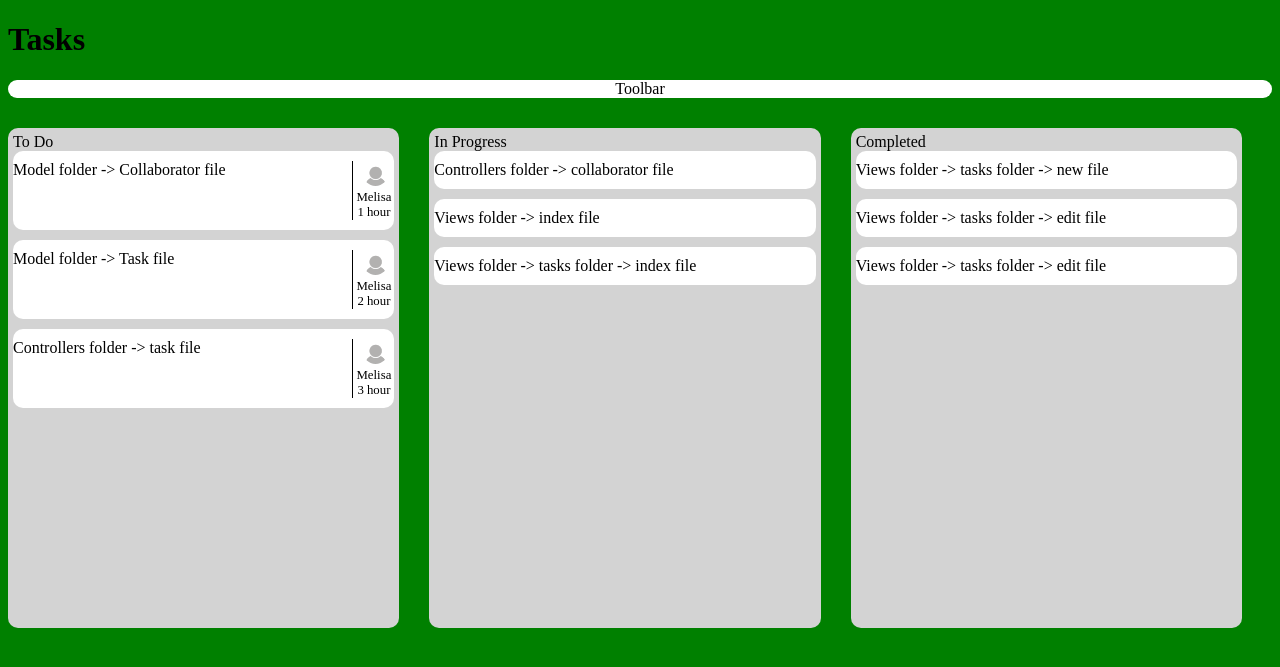
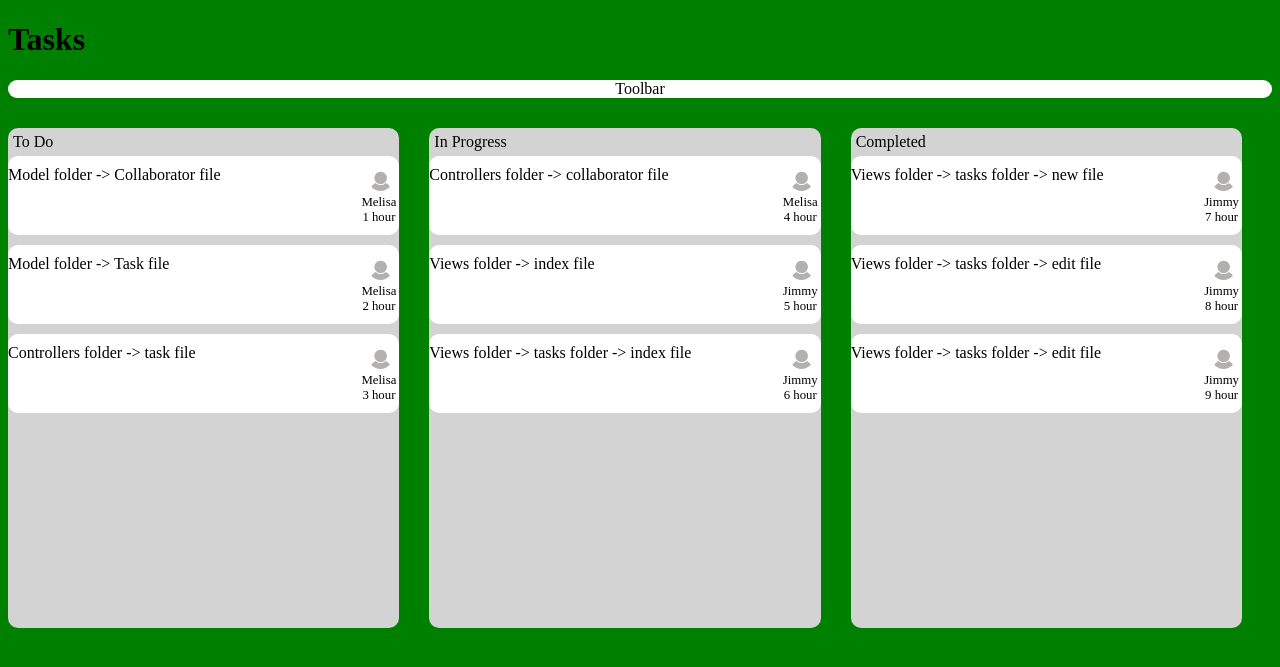
Before and after one commit to melisalarson/easy-do, a Node server app: page /tasks in a window 1280 px wide. Shown: the top 667 px of the page. Run offline with Node 20, Linux system fonts and the light colour scheme; some libraries are stand-ins or nearby versions.

Commit message:
made task-card view and options on each card

```diff
--- a/controllers/tasksController.js
+++ b/controllers/tasksController.js
@@ -4,15 +4,15 @@ const db = require('../models');
 
 const sampleData =
   [
-    { name: 'Model folder -> Collaborator file',          collaborators: { name:'Melisa', img_url:'https://www.kindpng.com/imgv/hxibTwh_default-profile-hd-png-download/#gal_default-profile-hd-png-download_hxibTwh_4517876.png'}, completionTime: '1 hour', stage: 'to-do' },
-    { name: 'Model folder -> Task file',                  collaborators: { name:'Melisa', img_url:'https://www.kindpng.com/imgv/hxibTwh_default-profile-hd-png-download/#gal_default-profile-hd-png-download_hxibTwh_4517876.png'}, completionTime: '2 hour', stage: 'to-do' },
-    { name: 'Controllers folder -> task file',            collaborators: { name:'Melisa', img_url:'https://www.kindpng.com/imgv/hxibTwh_default-profile-hd-png-download/#gal_default-profile-hd-png-download_hxibTwh_4517876.png'}, completionTime: '3 hour', stage: 'to-do' },
-    { name: 'Controllers folder -> collaborator file',    collaborators: { name:'Melisa', img_url:'https://www.kindpng.com/imgv/hxibTwh_default-profile-hd-png-download/#gal_default-profile-hd-png-download_hxibTwh_4517876.png'}, completionTime: '4 hour', stage: 'in-progress' },
-    { name: 'Views folder -> index file',                 collaborators: { name:'Jimmy' , img_url:'https://www.kindpng.com/imgv/hxibTwh_default-profile-hd-png-download/#gal_default-profile-hd-png-download_hxibTwh_4517876.png'}, completionTime: '5 hour', stage: 'in-progress' },
-    { name: 'Views folder -> tasks folder -> index file', collaborators: { name:'Jimmy' , img_url:'https://www.kindpng.com/imgv/hxibTwh_default-profile-hd-png-download/#gal_default-profile-hd-png-download_hxibTwh_4517876.png'}, completionTime: '6 hour', stage: 'in-progress' },
-    { name: 'Views folder -> tasks folder -> new file',   collaborators: { name:'Jimmy' , img_url:'https://www.kindpng.com/imgv/hxibTwh_default-profile-hd-png-download/#gal_default-profile-hd-png-download_hxibTwh_4517876.png'}, completionTime: '7 hour', stage: 'completed' },
-    { name: 'Views folder -> tasks folder -> edit file',  collaborators: { name:'Jimmy' , img_url:'https://www.kindpng.com/imgv/hxibTwh_default-profile-hd-png-download/#gal_default-profile-hd-png-download_hxibTwh_4517876.png'}, completionTime: '8 hour', stage: 'completed' },
-    { name: 'Views folder -> tasks folder -> edit file',  collaborators: { name:'Jimmy' , img_url:'https://www.kindpng.com/imgv/hxibTwh_default-profile-hd-png-download/#gal_default-profile-hd-png-download_hxibTwh_4517876.png'}, completionTime: '9 hour', stage: 'completed' },
+    { name: 'Model folder -> Collaborator file',          collaborators: 'Melisa', completionTime: '1 hour', stage: 'to-do' },
+    { name: 'Model folder -> Task file',                  collaborators: 'Melisa', completionTime: '2 hour', stage: 'to-do' },
+    { name: 'Controllers folder -> task file',            collaborators: 'Melisa', completionTime: '3 hour', stage: 'to-do' },
+    { name: 'Controllers folder -> collaborator file',    collaborators: 'Melisa', completionTime: '4 hour', stage: 'in-progress' },
+    { name: 'Views folder -> index file',                 collaborators: 'Jimmy' , completionTime: '5 hour', stage: 'in-progress' },
+    { name: 'Views folder -> tasks folder -> index file', collaborators: 'Jimmy' , completionTime: '6 hour', stage: 'in-progress' },
+    { name: 'Views folder -> tasks folder -> new file',   collaborators: 'Jimmy' , completionTime: '7 hour', stage: 'completed' },
+    { name: 'Views folder -> tasks folder -> edit file',  collaborators: 'Jimmy' , completionTime: '8 hour', stage: 'completed' },
+    { name: 'Views folder -> tasks folder -> edit file',  collaborators: 'Jimmy' , completionTime: '9 hour', stage: 'completed' },
   ];
 
 
--- a/public/styles.css
+++ b/public/styles.css
@@ -37,12 +37,37 @@ body {
     padding: 10px 0 10px 0;
     display: flex;
     justify-content: space-between;
+    position: relative;
 }
+.task-card .options {
+    position: absolute;
+    right: 0;
+    margin-top: -10px;
+    width: 40px;
+    height: 100%;
+    border-left: 0.5px solid rgb(224, 224, 224);
+    background-color: white;
+    border-radius: 10px 10px 10px 10px;
+    opacity: 1;
+    display: none;
+}
+.task-card:hover .options {
+    opacity: 1;
+    display: flex;
+    flex-direction: column;
+    align-items: center;
+    justify-content: space-evenly;
+}
+.options i {
+    width: 100%;
+    text-align: center;
+    display: block;
+    cursor: pointer;
+}
+
 .task-stats {
     text-align: center;
     padding-left: 3px;
-    border-left: 1px solid black;
-    /* display: inline; */
 }
 .task-stats img {
     width: 25px;
@@ -52,6 +77,21 @@ body {
     font-size: .8em;
     display: block;
     padding-right: 3px;
+}
+
+.fa-chevron-left, .fa-chevron-right {
+    border-top: 1px solid rgb(224, 224, 224);
+    padding-top: 5px;
+}
+
+.to-do .fa-chevron-left {
+    color: gray;
+    cursor: auto;
+}
+
+.completed .fa-chevron-right {
+    color: gray;
+    cursor: auto;
 }
 
 
--- a/views/tasks/index.ejs
+++ b/views/tasks/index.ejs
@@ -13,52 +13,39 @@
   <div class="task-group">
 
     <!-- To Do -->
-    <div class="task-col">
+    <div class="task-col to-do">
       <div class="col-header">
         <span class="col-name">To Do</span>
-        <% for(let i = 0; i < tasks.length; i++) { %>
-          <% if(tasks[i].stage === 'to-do') { %>
-            <div class="task-card">
-              <span><%= tasks[i].name %></span>
-              <div class="task-stats">
-                <!-- <i class="fa fa-pencil" aria-hidden="true"></i> -->
-                <img src="/images/default-profile.png" alt="profile">
-                <span><%= tasks[i].collaborators.name %></span>
-                <span><%= tasks[i].completionTime %></span>
-              </div>
-            </div>
+      </div>
+        <% tasks.forEach(task => { %>
+          <% if(task.stage === 'to-do') { %>
+            <%- include('task-card', {task: task}); %>
           <% } %>
-        <% }; %>
-      </div>
+        <% }); %>
     </div>
 
     <!-- In Progress -->
-    <div class="task-col">
+    <div class="task-col in-progress">
       <div class="col-header">
         <span class="col-name">In Progress</span>
-        <% for(let i = 0; i < tasks.length; i++) { %>
-          <% if(tasks[i].stage === 'in-progress') { %>
-            <div class="task-card">
-              <span><%= tasks[i].name %></span>
-            </div>
+      </div>
+        <% tasks.forEach(task => { %>
+          <% if(task.stage === 'in-progress') { %>
+            <%- include('task-card', {task: task}); %>
           <% } %>
-        <% }; %>
-      </div>
+        <% }); %>
     </div>
 
     <!-- Completed -->
-    <div class="task-col">
+    <div class="task-col completed">
       <div class="col-header">
         <span class="col-name">Completed</span>
-        <% for(let i = 0; i < tasks.length; i++) { %>
-          <% if(tasks[i].stage === 'completed') { %>
-            <div class="task-card">
-              <span><%= tasks[i].name %></span>
-            </div>
+      </div>
+        <% tasks.forEach(task => { %>
+          <% if(task.stage === 'completed') { %>
+            <%- include('task-card', {task: task}); %>
           <% } %>
-        <% }; %>
-      </div>
-    </div>
+        <% }); %>
   </div>
 
 </body>
--- /dev/null
+++ b/views/tasks/task-card.ejs
@@ -0,0 +1,13 @@
+<div class="task-card">
+    <span><%= task.name %></span>
+    <div class="task-stats">
+      <img src="/images/default-profile.png" alt="profile">
+      <span><%= task.collaborators %></span>
+      <span><%= task.completionTime %></span>
+    </div>
+    <div class="options">
+      <i class="fa fa-pencil" aria-hidden="true"></i>
+      <i class="fa fa-chevron-right" aria-hidden="true"></i>
+      <i class="fa fa-chevron-left" aria-hidden="true" disabled></i>
+    </div>
+  </div>
```
